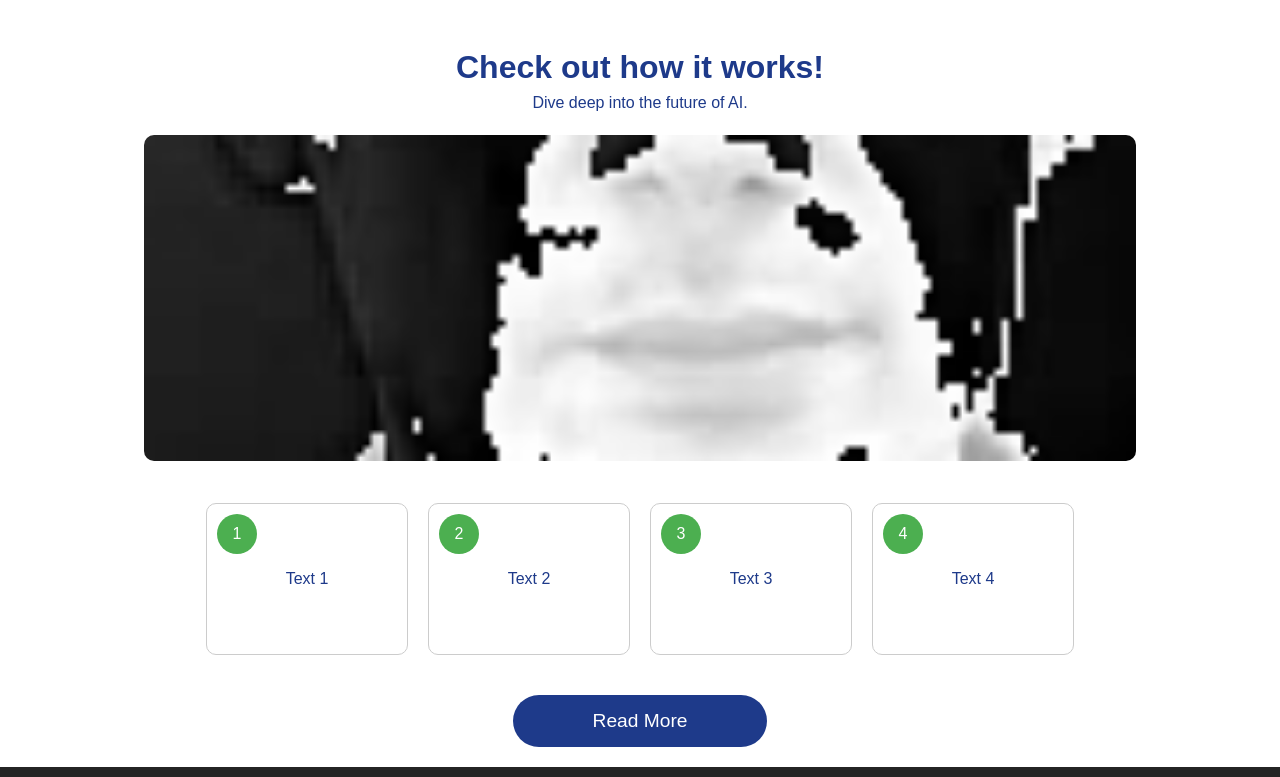
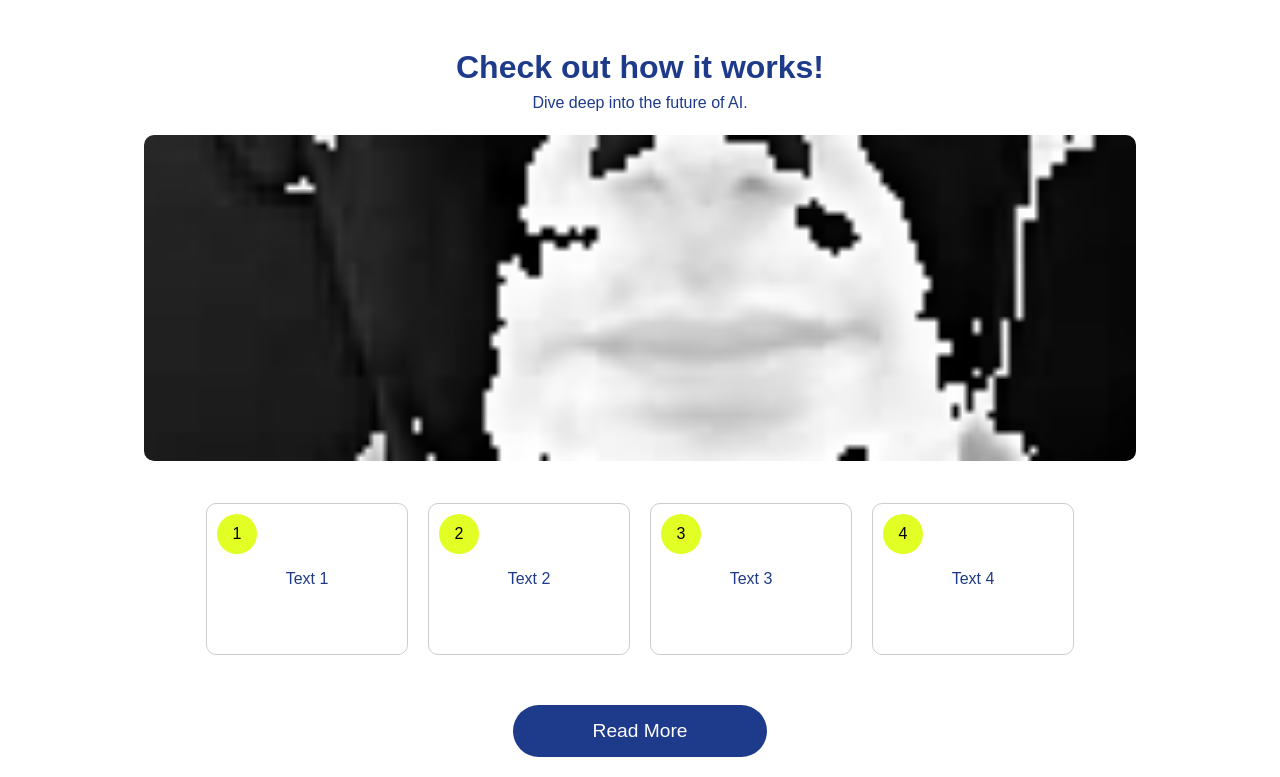
Before and after one commit to Chrisawgey/LipReadv.1, a React (Vite) app in the folder my-first-react-app/: page / in a window 1280 px wide. Shown: the part 533-1310 px from the top of the page. Built offline with nearby package versions, Linux system fonts and the light colour scheme.

Commit message:
color fix body one done

```diff
--- a/my-first-react-app/src/Components/body.jsx
+++ b/my-first-react-app/src/Components/body.jsx
@@ -41,7 +41,7 @@ export default function Body() {
     const circleStyle = {
       width: '40px',                      // Diameter of the circle
       height: '40px',
-      backgroundColor: '#4CAF50',         // Green background color
+      backgroundColor: '#e1ff25',         // Green background color
       borderRadius: '50%',                // Make it a circle
       position: 'absolute',               // Position absolute for placement inside rectangle
       top: '10px',                        // Adjust top position for circle
@@ -49,7 +49,7 @@ export default function Body() {
       display: 'flex',                    // Use flexbox for centering text inside circle
       justifyContent: 'center',           // Center align items horizontally
       alignItems: 'center',               // Center align items vertically
-      color: '#FFFFFF',                   // White text color
+      color: '#000000',                   // White text color
       fontSize: '16px',                   // Font size of text inside circle
       transition: 'transform 0.2s ease-in-out',  // Smooth transition for scale effect
     };
@@ -59,7 +59,7 @@ export default function Body() {
       backgroundColor: '#1E3A8A',         // Dark blue background color
       color: '#FFFFFF',                   // White text color
       padding: '15px 80px',               // Padding inside the button
-      marginTop: '30px',                  // Top margin for spacing
+      marginTop: '40px',                  // Top margin for spacing
       borderRadius: '50px',                // Border radius
       border: 'none',                     // No border
       cursor: 'pointer',                  // Pointer cursor on hover
```
